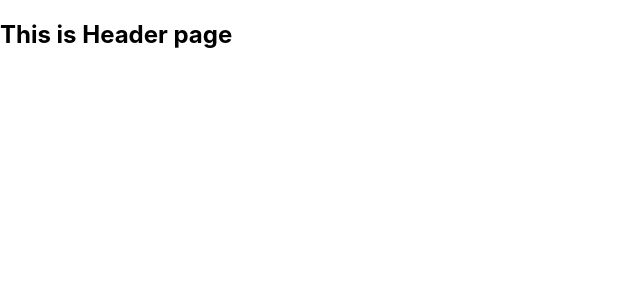
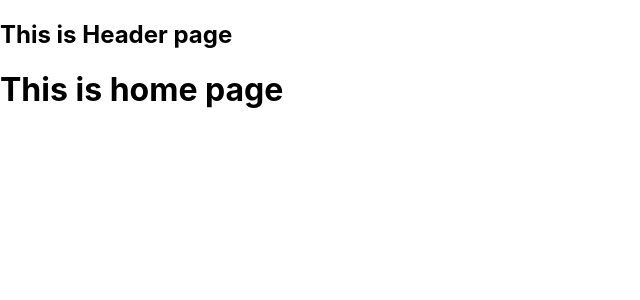
Before and after one commit to sevinch02/holidays, a React (Create React App) app: page / in a window 1280 px wide. Shown: the top 300 px of the page, without its empty margins (0-640 px from the left). Built offline with nearby package versions, Linux system fonts and the light colour scheme.

Commit message:
add home page

```diff
--- a/src/App.js
+++ b/src/App.js
@@ -1,10 +1,12 @@
 import logo from './logo.svg';
 import Header from './Components/Header'
+import Home from './pages/Home'
 
 function App() {
   return (
    <div>
      <Header/>
+     <Home/>
    </div>
   );
 }
--- /dev/null
+++ b/src/pages/Home.js
@@ -0,0 +1,9 @@
+import react from "react";
+
+const Home=()=>{
+    return (
+        <h1>This is home page</h1>
+    )
+}
+
+export default Home
```
